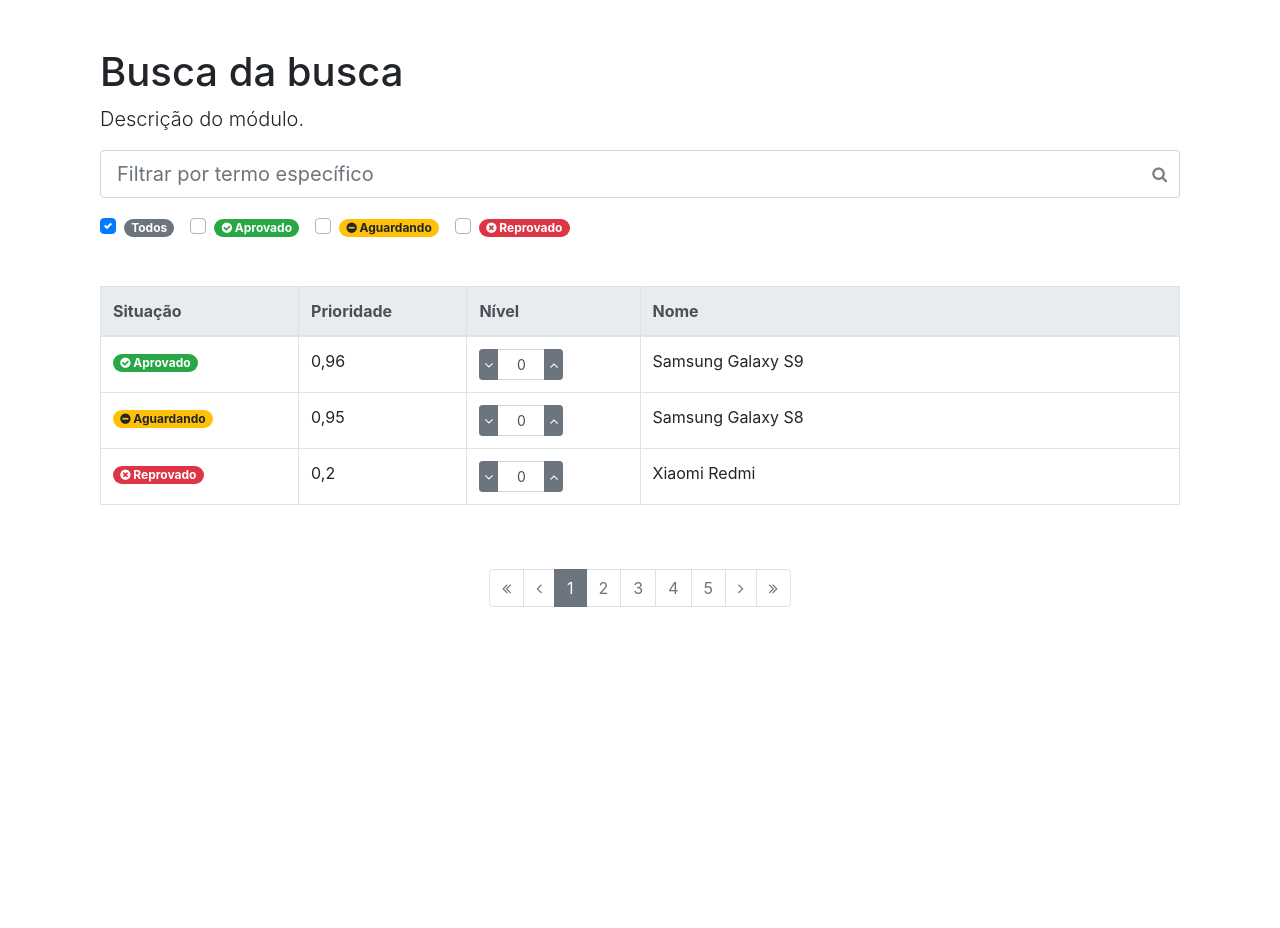
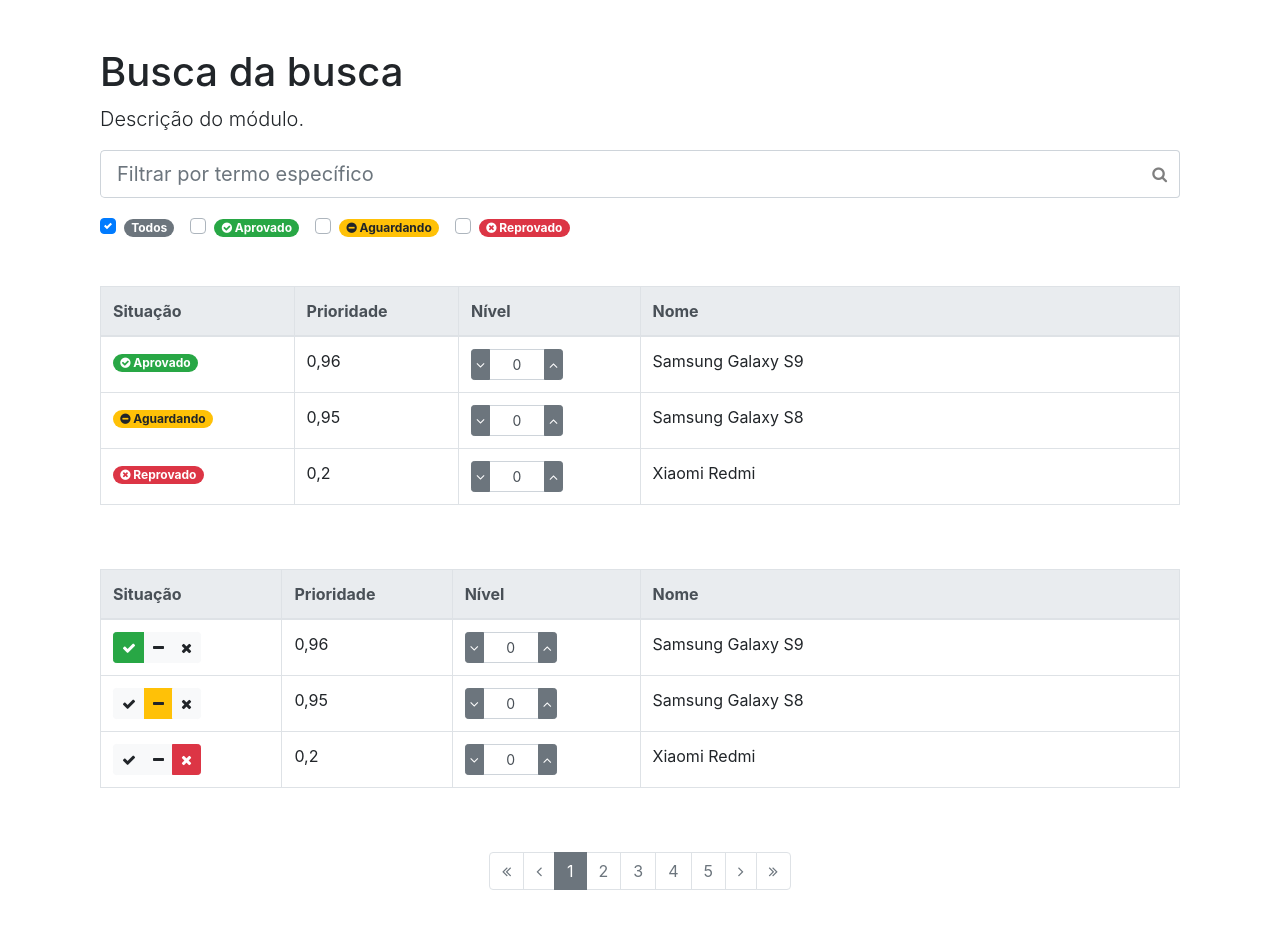
Before and after one commit to flaviodut/vv-busca, a React (Create React App) app: page / in a window 1280 px wide. Shown: the top 928 px of the page. Before the commit the page ends 800 px from the top, so only its background shows below. Built offline with nearby package versions, Linux system fonts and the light colour scheme; what redux-multi would draw is missing.

Commit message:
Adicionado opção com radio buttons para mudança de Situação

```diff
--- a/src/pages/home/home.jsx
+++ b/src/pages/home/home.jsx
@@ -7,11 +7,16 @@
 
 
 export default props => {
+    const Table = styled.table`
+        thead th:last-of-type {
+            width: 50%;
+        }`
+
     const InputNumeric = styled.div`
-        input {
-            max-width: 3rem;
-        }
-    `
+        input.form-control {
+            max-width: 3.5rem;
+            min-width: 2.5rem;
+        }`
 
     const Pagination = styled.ul`
         .page-link {
@@ -21,6 +26,12 @@
         .page-item.active .page-link {
             background-color: #6c757d;
             border-color: #6c757d;
+        }`
+
+    const ToggleStatus = styled.div`
+        .btn-success.active {
+            color: #fff;
+            background-color: #28a745;
         }
     `
 
@@ -69,13 +80,13 @@
             <Row>
                 <Grid cols="12">
                     <div className="table-responsive mb-5">
-                        <table className="table table-bordered">
+                        <Table className="table table-bordered">
                             <thead className="thead-light">
                                 <tr>
                                     <th scope="col">Situação</th>
                                     <th scope="col">Prioridade</th>
                                     <th scope="col">Nível</th>
-                                    <th scope="col" className="w-50">Nome</th>
+                                    <th scope="col">Nome</th>
                                 </tr>
                             </thead>
                             <tbody>
@@ -85,7 +96,7 @@
                                     </td>
                                     <td>0,96</td>
                                     <td>
-                                        <InputNumeric className="input-group input-group-sm">
+                                        <InputNumeric className="input-group input-group-sm flex-nowrap">
                                             <div className="input-group-prepend">
                                                 <button className="btn btn-secondary px-1" type="button" id="buttonSub"><span className="fa fa-angle-down"></span></button>
                                             </div>
@@ -103,7 +114,7 @@
                                     </td>
                                     <td>0,95</td>
                                     <td>
-                                        <InputNumeric className="input-group input-group-sm">
+                                        <InputNumeric className="input-group input-group-sm flex-nowrap">
                                             <div className="input-group-prepend">
                                                 <button className="btn btn-secondary px-1" type="button" id="buttonSub"><span className="fa fa-angle-down"></span></button>
                                             </div>
@@ -121,7 +132,7 @@
                                     </td>
                                     <td>0,2</td>
                                     <td>
-                                        <InputNumeric className="input-group input-group-sm">
+                                        <InputNumeric className="input-group input-group-sm flex-nowrap">
                                             <div className="input-group-prepend">
                                                 <button className="btn btn-secondary px-1" type="button" id="buttonSub"><span className="fa fa-angle-down"></span></button>
                                             </div>
@@ -134,7 +145,110 @@
                                     <td>Xiaomi Redmi</td>
                                 </tr>
                             </tbody>
-                        </table>
+                        </Table>
+                    </div>
+                </Grid>
+            </Row>
+
+            <Row>
+                <Grid cols="12">
+                    <div className="table-responsive mb-5">
+                        <Table className="table table-bordered">
+                            <thead className="thead-light">
+                                <tr>
+                                    <th scope="col">Situação</th>
+                                    <th scope="col">Prioridade</th>
+                                    <th scope="col">Nível</th>
+                                    <th scope="col">Nome</th>
+                                </tr>
+                            </thead>
+                            <tbody>
+                                <tr>
+                                    <td>
+                                        <ToggleStatus className="btn-group btn-group-toggle btn-group-sm" data-toggle="buttons">
+                                            <label className="btn btn-success">
+                                                <input type="radio" name="options" id="option1" autoComplete="off" defaultChecked /><span className="fa fa-check"></span>
+                                            </label>
+                                            <label className="btn btn-light">
+                                                <input type="radio" name="options" id="option2" autoComplete="off" /><span className="fa fa-minus"></span>
+                                            </label>
+                                            <label className="btn btn-light">
+                                                <input type="radio" name="options" id="option3" autoComplete="off" /><span className="fa fa-times"></span>
+                                            </label>
+                                        </ToggleStatus>
+                                    </td>
+                                    <td>0,96</td>
+                                    <td>
+                                        <InputNumeric className="input-group input-group-sm flex-nowrap">
+                                            <div className="input-group-prepend">
+                                                <button className="btn btn-secondary px-1" type="button" id="buttonSub"><span className="fa fa-angle-down"></span></button>
+                                            </div>
+                                            <input type="text" className="form-control input-number text-center" defaultValue="0" min="0" max="100" maxLength="3" />
+                                            <div className="input-group-append">
+                                                <button className="btn btn-secondary px-1" type="button" id="buttonAdd"><span className="fa fa-angle-up"></span></button>
+                                            </div>
+                                        </InputNumeric>
+                                    </td>
+                                    <td>Samsung Galaxy S9</td>
+                                </tr>
+                                <tr>
+                                    <td>
+                                        <ToggleStatus className="btn-group btn-group-toggle btn-group-sm" data-toggle="buttons">
+                                            <label className="btn btn-light">
+                                                <input type="radio" name="options" id="option1" autoComplete="off" /><span className="fa fa-check"></span>
+                                            </label>
+                                            <label className="btn btn-warning">
+                                                <input type="radio" name="options" id="option2" autoComplete="off" defaultChecked /><span className="fa fa-minus"></span>
+                                            </label>
+                                            <label className="btn btn-light">
+                                                <input type="radio" name="options" id="option3" autoComplete="off" /><span className="fa fa-times"></span>
+                                            </label>
+                                        </ToggleStatus>
+                                    </td>
+                                    <td>0,95</td>
+                                    <td>
+                                        <InputNumeric className="input-group input-group-sm flex-nowrap">
+                                            <div className="input-group-prepend">
+                                                <button className="btn btn-secondary px-1" type="button" id="buttonSub"><span className="fa fa-angle-down"></span></button>
+                                            </div>
+                                            <input type="text" className="form-control input-number text-center" defaultValue="0" min="0" max="10" maxLength="2" />
+                                            <div className="input-group-append">
+                                                <button className="btn btn-secondary px-1" type="button" id="buttonAdd"><span className="fa fa-angle-up"></span></button>
+                                            </div>
+                                        </InputNumeric>
+                                    </td>
+                                    <td>Samsung Galaxy S8</td>
+                                </tr>
+                                <tr>
+                                    <td>
+                                        <ToggleStatus className="btn-group btn-group-toggle btn-group-sm" data-toggle="buttons">
+                                            <label className="btn btn-light">
+                                                <input type="radio" name="options" id="option1" autoComplete="off" /><span className="fa fa-check"></span>
+                                            </label>
+                                            <label className="btn btn-light">
+                                                <input type="radio" name="options" id="option2" autoComplete="off" /><span className="fa fa-minus"></span>
+                                            </label>
+                                            <label className="btn btn-danger">
+                                                <input type="radio" name="options" id="option3" autoComplete="off" defaultChecked /><span className="fa fa-times"></span>
+                                            </label>
+                                        </ToggleStatus>
+                                    </td>
+                                    <td>0,2</td>
+                                    <td>
+                                        <InputNumeric className="input-group input-group-sm flex-nowrap">
+                                            <div className="input-group-prepend">
+                                                <button className="btn btn-secondary px-1" type="button" id="buttonSub"><span className="fa fa-angle-down"></span></button>
+                                            </div>
+                                            <input type="text" className="form-control input-number text-center" defaultValue="0" min="0" max="10" maxLength="2" />
+                                            <div className="input-group-append">
+                                                <button className="btn btn-secondary px-1" type="button" id="buttonAdd"><span className="fa fa-angle-up"></span></button>
+                                            </div>
+                                        </InputNumeric>
+                                    </td>
+                                    <td>Xiaomi Redmi</td>
+                                </tr>
+                            </tbody>
+                        </Table>
                     </div>
                 </Grid>
             </Row>
```
